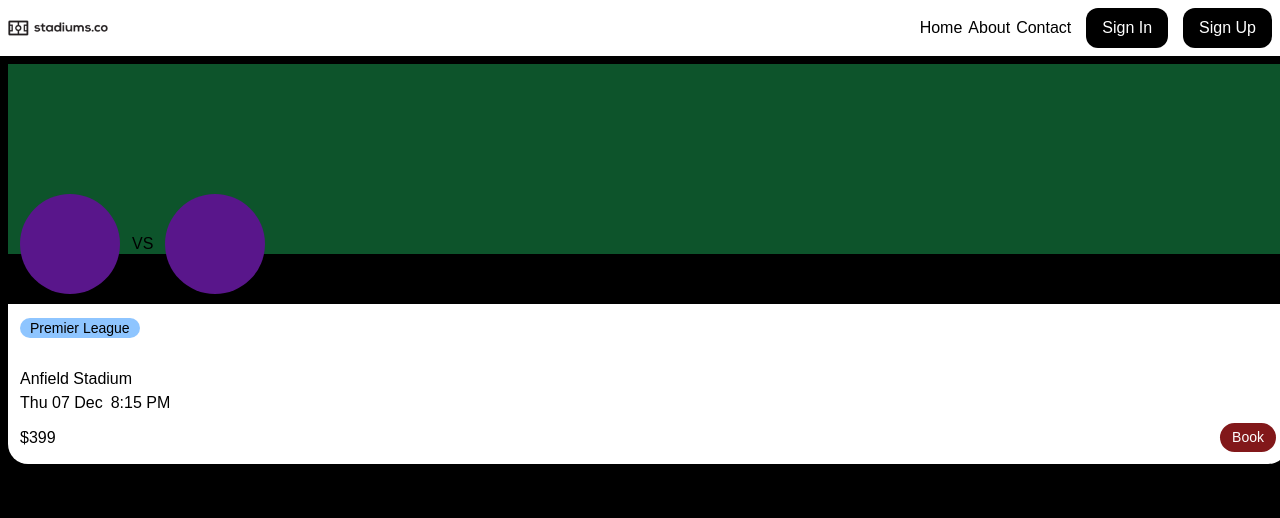
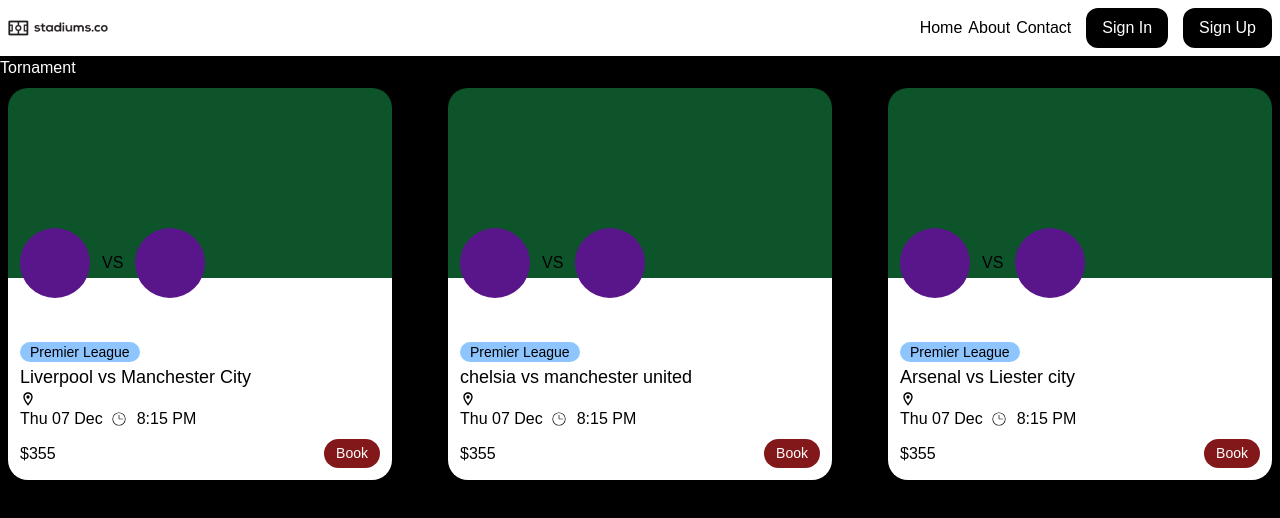
Before and after one commit to farazproject/my-app, a Next.js app: page / in a window 1280 px wide. Shown: the top 518 px of the page. Built offline with nearby package versions, Linux system fonts and the light colour scheme.

Commit message:
components added

```diff
--- a/src/components/cards/teams.jsx
+++ b/src/components/cards/teams.jsx
@@ -1,26 +1,34 @@
 import React, { useState, useEffect } from "react";
+import {CiClock2} from 'react-icons/ci';
+import { MdOutlineLocationOn } from "react-icons/md";
+// import { IoCalenderClearOutline } from "react-icons/io5";
 
 
-function Teams() {
+function Teams({data}) {
 
         useEffect( () =>{
-            console.log("Teams component mounted");
+            console.log( data,"faraz");
         }, [])
+
+        const [count, setCount] = useState(355);
+        const increment = () =>{
+            setCount(count + 1);
+        }
 
 
 
 
 
   return (
-    <div className="max-w-[330] m-2 w-full text-black">
-      <div className="flex-col">
+    <div className="max-w-[30%] m-2 w-full text-black">
+      <div className="flex flex-col">
         <div
           className="bg-green-900 relative h-[190px]"
-          style={{ borderRadius: " 20px 20px 0px0px " }}>
-          <div className="pl-3 flex absolute items-center gap-3 -bottom-[40px]">
-            <div className="w-[100px] h-[100px] bg-purple-900 rounded-[50%]"></div>
+          style={{ borderRadius: "20px 20px 0px 0px" }}>
+          <div className="pl-3 flex absolute items-center gap-3 -bottom-[20px]">
+            <div className="w-[70px] h-[70px] bg-purple-900 rounded-[50%]"></div>
             <p>VS</p>
-            <div className="w-[100px] h-[100px] bg-purple-900 rounded-[50%]"></div>
+            <div className="w-[70px] h-[70px] bg-purple-900 rounded-[50%]"></div>
           </div>
         </div>
 
@@ -33,24 +41,29 @@
               Premier League
             </span>
           </p>
-          <h3 className="text-[18px] text-white">
+          <h3 className="text-[18px]">
 
-            LiverPool vs Manchester City
+            {data.team1} vs {data.team2}
           </h3>
-          <div className="flex items-center gap-[10px]"> <span> Anfield Stadium</span></div>
+          <div className="flex items-center gap-[10px]">
+            <MdOutlineLocationOn />
+
+            <span> {data?.stadiumName}</span></div>
           <div className="flex gap-2">
             <div className="flex items-center gap-[10px]">
               {/* <IoCalenderClearOutline/> */}
               <span> Thu 07 Dec</span>
             </div>
             <div className="flex items-center gap-[10px]">
-              {/* <CiClock2/> */}
+              <CiClock2/>
               <span>8:15 PM</span>
             </div>
           </div>
           <div className="flex items-center mt-2 justify-between">
-            <h3>$399</h3>
-            <button className="rounded-3xl bg-red-900 py-1 px-3 text-white text-[14px]">
+            <h3>${count}</h3>
+            <button
+            onClick={increment}
+            className="rounded-3xl bg-red-900 py-1 px-3 text-white text-[14px]">
               Book
             </button>
             </div>
--- /dev/null
+++ b/src/components/layout/rowteam.jsx
@@ -0,0 +1,15 @@
+import React from "react";
+
+function RowTeam ({ children }){
+
+    return (
+        <div className="flex flex-col w-full">
+            <div></div>
+            <div className="flex gap-[1%] justify-between">
+                {children}
+            </div>
+        </div>
+    )
+}
+
+export default RowTeam
--- a/src/pages/index.js
+++ b/src/pages/index.js
@@ -1,7 +1,15 @@
-"use client"
-import Image from "next/image";
+// "use client"
+
 import Header from "@/components/header/header";
 import Teams from "@/components/cards/teams";
+import RowTeam from "@/components/layout/rowteam";
+import{ Geist, Geist_Mono} from "next/font/google"
+
+
+const geistSans = Geist({
+  variable: "--font-geist-sans",
+  subsets: ["latin"],
+});
 
 
 
@@ -20,7 +28,7 @@
       league : "Premier League",
       time : "20:15",
       date : "Thu 07 Dec",
-      stadiunName : "artifield Stadium"
+      stadiunName : "old trafford Stadium"
     },
         {
       team1 : "Arsenal",
@@ -28,7 +36,7 @@
       league : "Premier League",
       time : "20:15",
       date : "Thu 07 Dec",
-      stadiunName : "artifield Stadium"
+      stadiunName : "la costa Stadium"
     }
   ]
 
@@ -38,8 +46,17 @@
 export default function Home() {
   return (
     <div className="flex flex-col">
+
       <Header/>
-      <Teams/>
+      <p className="text-white bg-red">Tornament</p>
+      <RowTeam>
+        {/* {<Teams/>} */}
+        {
+          matches?.map((match, index) =>{
+            return <Teams key={index} data={match}/>
+          })
+        }
+      </RowTeam>
 
     </div>
   );
```
